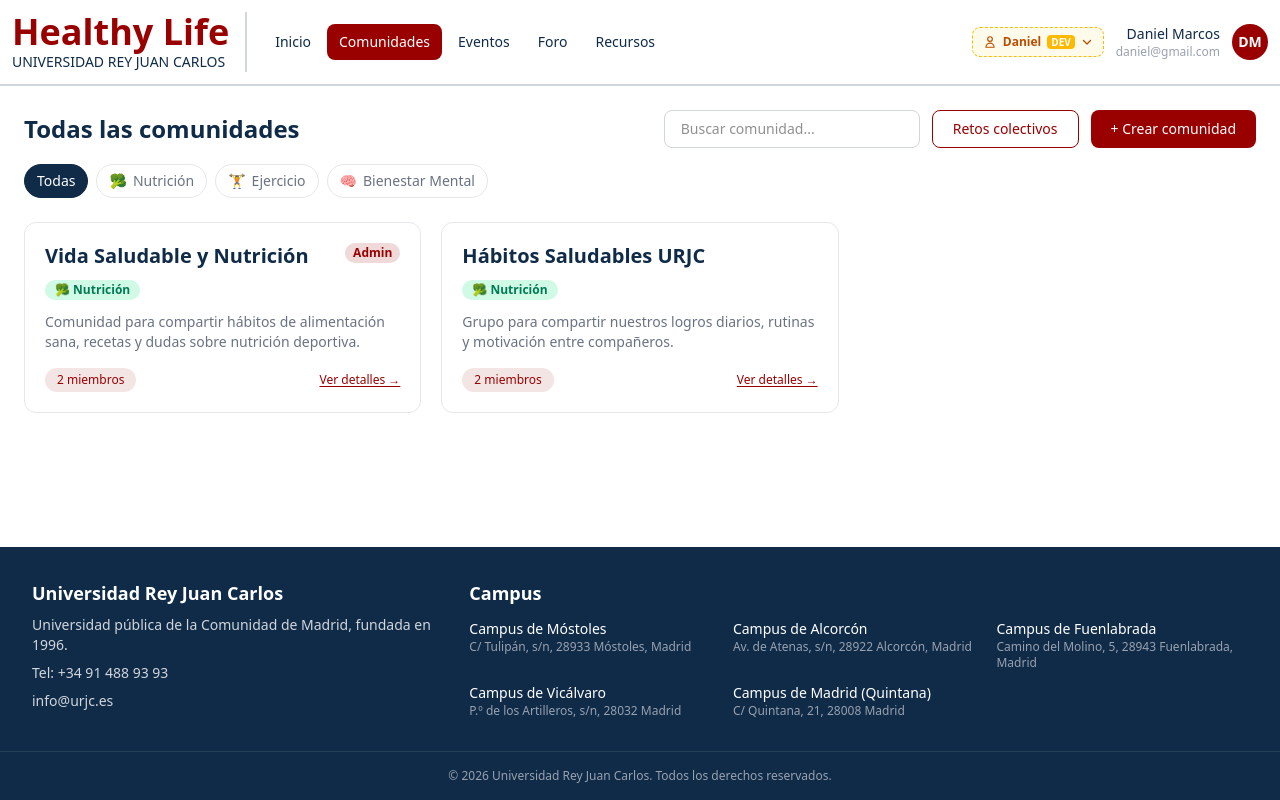
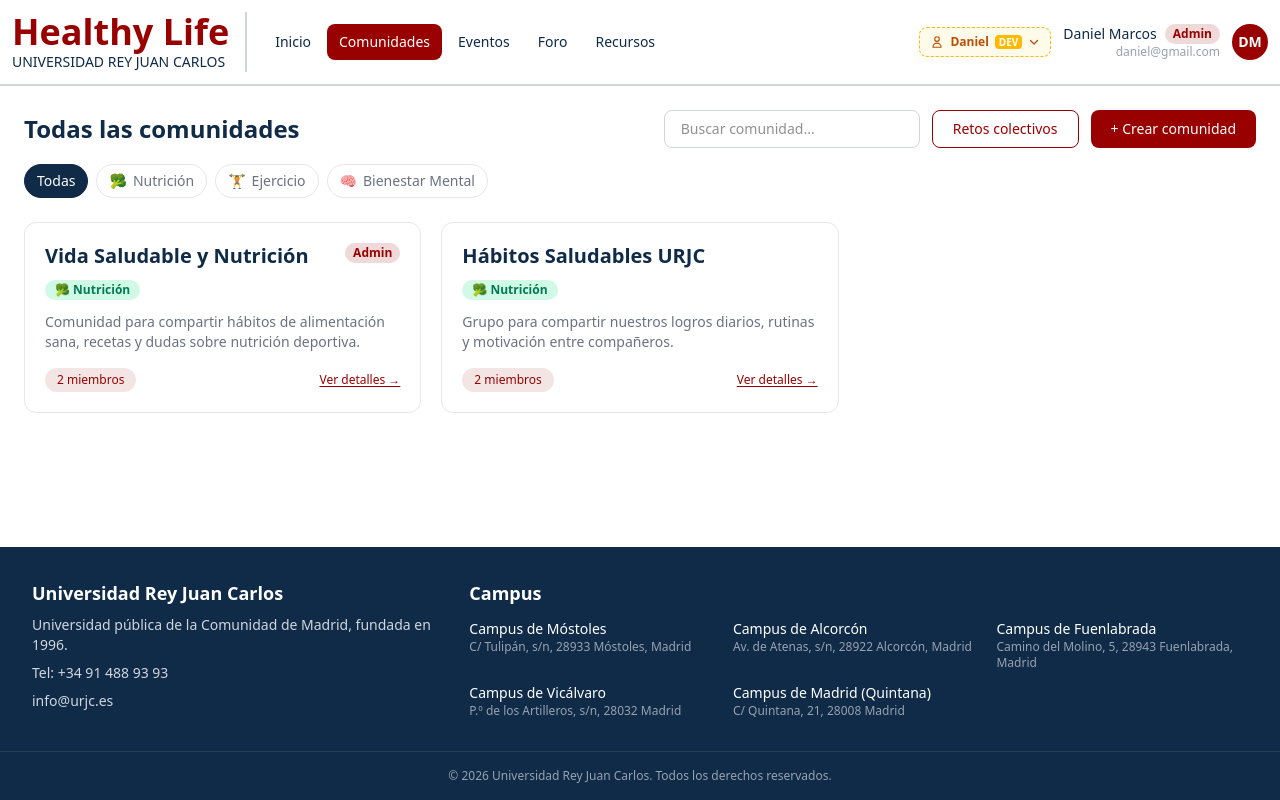
Before and after one commit to Ramoniet/Procesos-Software-G4---Healthy-Life---Departamento-de-Comunidad-de-Usuarios, a React (Vite) app: page / in a window 1280 px wide. Built offline with nearby package versions, Linux system fonts and the light colour scheme.

Commit message:
feat(roles): asignar rol admin a Daniel Marcos en datos iniciales

```diff
--- a/scripts/test-hu06.mjs
+++ b/scripts/test-hu06.mjs
@@ -108,7 +108,7 @@ function elements(tree, predicate) {
 
 test('El administrador local crea un reto activo, con fecha e inscripción automática', () => {
   const h = harness();
-  assert.equal(h.api().currentUser.role, 'user'); // El permiso depende de adminId.
+  assert.equal(h.api().currentUser.role, 'admin'); // El permiso depende de adminId.
   assert.equal(h.api().createChallenge('c1', { ...validDetails, title: '  Reto de carreras  ' }), true);
   const { challenges, challengeParticipations } = h.api();
   const challenge = challenges[0];
--- a/src/data/users.json
+++ b/src/data/users.json
@@ -3,7 +3,7 @@
     "id": "u1",
     "name": "Daniel Marcos",
     "email": "daniel@gmail.com",
-    "role": "user",
+    "role": "admin",
     "friendIds": []
   },
   {
```
